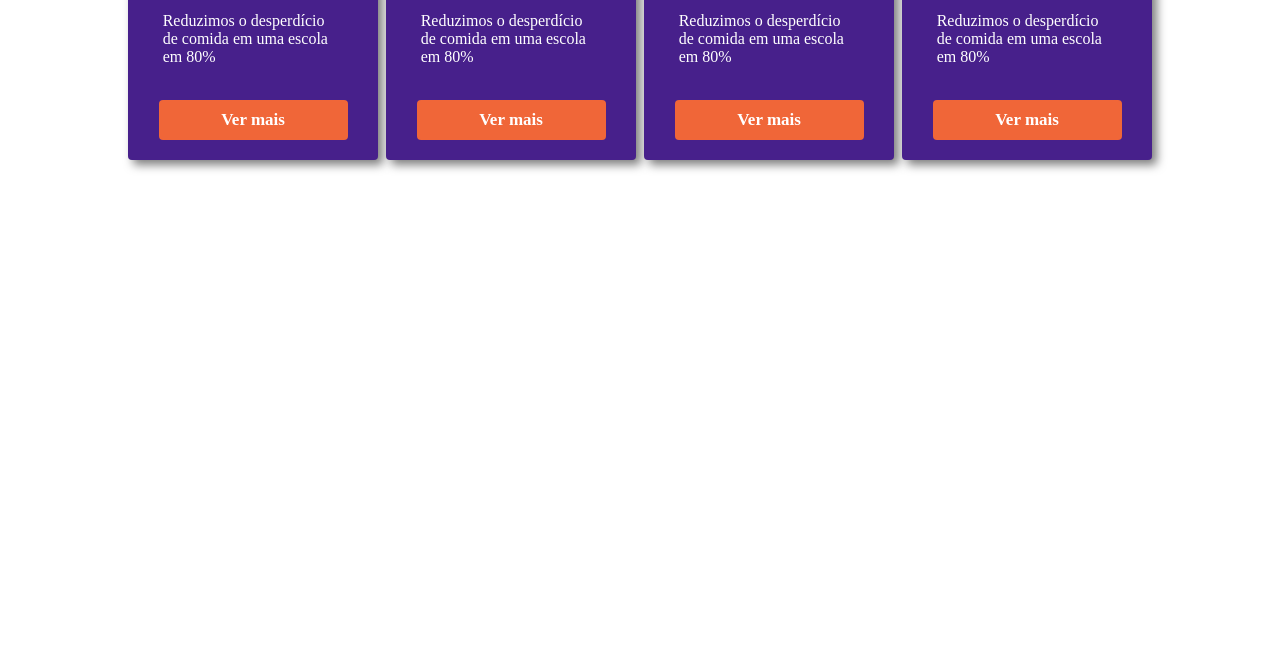
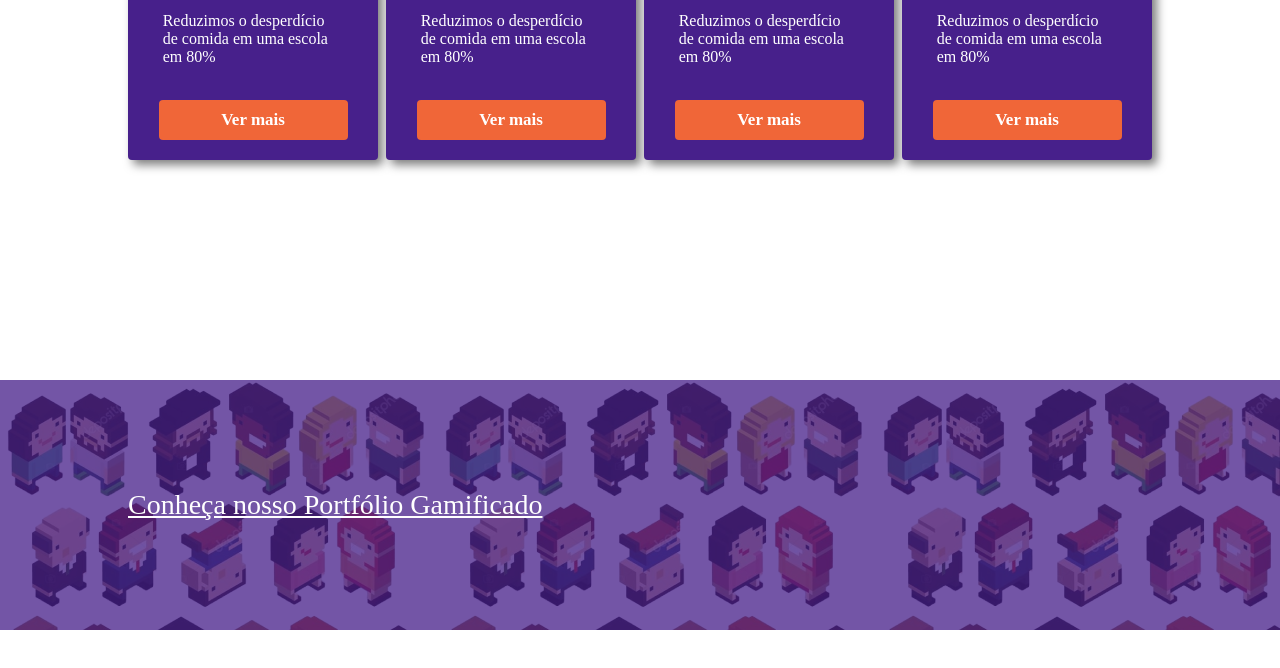
Before and after one commit to cauazinhho/gamificaai, a plain HTML site: page index.html in a window 1280 px wide. Shown: the part 1942-2610 px from the top of the page. Before the commit the page ends 2322 px from the top, so only its background shows below. Drawn offline with Linux system fonts and the light colour scheme; a web font is replaced by a local one.

Commit message:
feat. Seção Portfolio, feito com paralaxe

```diff
--- a/index.html
+++ b/index.html
@@ -39,11 +39,21 @@
     <!--INICIO DO SOBRE-->
     <section class="" id="sobre">
         <h2>Sobre nossa empresa</h2>
-        <p>Lorem ipsum dolor sit amet. Sed laboriosam amet qui necessitatibus  eveniet id illo quod ea reiciendis quam non similique quis a illum  galisum est voluptas eaque. Et dolorem saepe aut velit autem et tempora  totam non inventore corrupti? Vel dolores numquam et praesentium  reiciendis aut pariatur nostrum qui fugit iure.</p>
+        <p>Lorem ipsum dolor sit amet. Sed laboriosam amet qui necessitatibus eveniet id illo quod ea reiciendis quam
+            non similique quis a illum galisum est voluptas eaque. Et dolorem saepe aut velit autem et tempora totam non
+            inventore corrupti? Vel dolores numquam et praesentium reiciendis aut pariatur nostrum qui fugit iure.</p>
 
-        <p>Eum neque quaerat aut fugit sunt qui voluptatem ducimus id rerum  voluptas est voluptatum facere est nisi accusamus ut cumque voluptas. Id  rerum molestiae est expedita maxime est corporis voluptas aut optio  eius ad esse itaque non molestiae soluta! Quia non sequi  accusamus ut debitis accusamus aut natus dolor ad vero quisquam nam  ullam quas ab nulla eveniet. Ut nemo quia et quos molestiae ea quidem  quasi et quidem quam et laborum dolor ut pariatur nihil ea rerum error.</p>
+        <p>Eum neque quaerat aut fugit sunt qui voluptatem ducimus id rerum voluptas est voluptatum facere est nisi
+            accusamus ut cumque voluptas. Id rerum molestiae est expedita maxime est corporis voluptas aut optio eius ad
+            esse itaque non molestiae soluta! Quia non sequi accusamus ut debitis accusamus aut natus dolor ad vero
+            quisquam nam ullam quas ab nulla eveniet. Ut nemo quia et quos molestiae ea quidem quasi et quidem quam et
+            laborum dolor ut pariatur nihil ea rerum error.</p>
 
-        <p>Eum neque quaerat aut fugit sunt qui voluptatem ducimus id rerum  voluptas est voluptatum facere est nisi accusamus ut cumque voluptas. Id  rerum molestiae est expedita maxime est corporis voluptas aut optio  eius ad esse itaque non molestiae soluta! Quia non sequi  accusamus ut debitis accusamus aut natus dolor ad vero quisquam nam  ullam quas ab nulla eveniet. Ut nemo quia et quos molestiae ea quidem  quasi et quidem quam et laborum dolor ut pariatur nihil ea rerum error.</p>
+        <p>Eum neque quaerat aut fugit sunt qui voluptatem ducimus id rerum voluptas est voluptatum facere est nisi
+            accusamus ut cumque voluptas. Id rerum molestiae est expedita maxime est corporis voluptas aut optio eius ad
+            esse itaque non molestiae soluta! Quia non sequi accusamus ut debitis accusamus aut natus dolor ad vero
+            quisquam nam ullam quas ab nulla eveniet. Ut nemo quia et quos molestiae ea quidem quasi et quidem quam et
+            laborum dolor ut pariatur nihil ea rerum error.</p>
     </section>
     <!-- FIM DO SOBRE -->
 
@@ -73,7 +83,16 @@
                 <button>Ver mais</button>
             </div>
         </div>
+    </section>
+    <!-- FIM DO CASES DE SUCESSO -->
 
+    <!-- INICIO DO PORTFOLIO -->
+    <section id="portfolio">
+        <div class="filtro"></div>
+
+        <div class="container-grid">
+            <a href="#">Conheça nosso Portfólio Gamificado</a>
+        </div>
     </section>
 
 </body>
--- a/style.css
+++ b/style.css
@@ -207,3 +207,54 @@ h2{
 .card button:hover{
     background-color: #ad4929;
 }
+
+#portfolio{
+    height: 250px;
+
+    margin-bottom: 120px;
+
+    background-image: url(img/bonecos.png); /*para colocar a imagem de fundo*/
+    background-size: auto; /*para mudar o tamanho da imagem*/
+
+    background-repeat: repeat; /*de repetição de imagem*/
+
+    background-attachment: fixed; /*para fixar a imagem*/
+
+    position: relative; /*position relative vai smp no container pai*/
+}
+
+
+.filtro{
+    height: 100%;
+    width: 100%;
+
+    background-color: #47208bc2;
+
+    position: absolute; /* position absolute vai no item que vc quer mexer */
+    top: 0;
+}
+
+#portfolio .container-grid{
+    height: 100%;
+
+    display: flex;
+    flex-direction: column;
+    justify-content: center;
+
+
+}
+
+#portfolio a{
+    width: fit-content; /*ajusta o link da caixa ao conteudo*/
+
+    font-family: 'Anta';
+    font-size: 28px;
+
+    color: white;
+
+    z-index: 1; /*pra posicionar para ir para frente*/
+}
+
+#portfolio a:hover{
+    transform: scale(1.05); /*para dar um pequeno zoom, na letra*/
+}
```
Also changed, not shown: img/bonecos.png (added).
